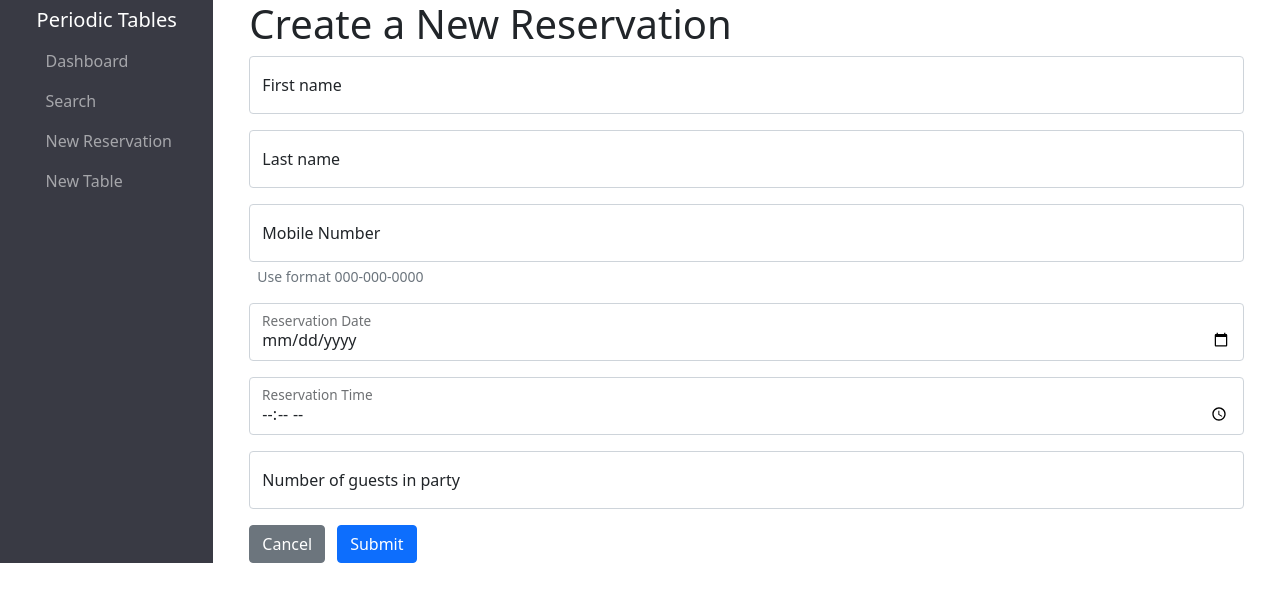
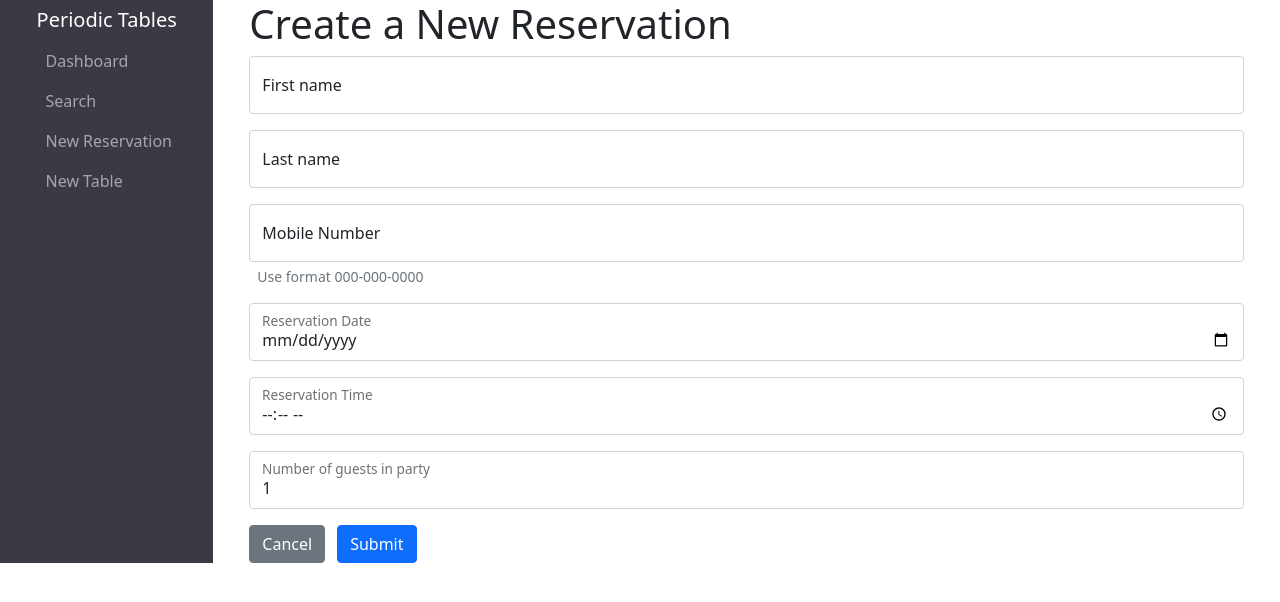
Before and after one commit to abtechsolutionagency/restaurant-reservations, a React (Create React App) app in the folder front-end/: page /reservations/new in a window 1280 px wide. Shown: the top 602 px of the page. Built offline with nearby package versions, Linux system fonts and the light colour scheme; a web font is replaced by a local one.

Commit message:
hooked up ReservationForm to reservation state

```diff
--- a/front-end/src/reservations/CreateReservation.js
+++ b/front-end/src/reservations/CreateReservation.js
@@ -1,10 +1,51 @@
-import React from "react";
+import React, { useState } from "react";
 import ReservationForm from "./ReservationForm";
 
 const CreateReservation = () => {
+  const [reservation, setReservation] = useState({
+    first_name: "",
+    last_name: "",
+    mobile_number: "",
+    reservation_date: "",
+    reservation_time: "",
+    people: 1,
+  });
+
+  const handleFirstNameChange = event => {
+    setReservation({ ...reservation, first_name: event.target.value });
+  };
+
+  const handleLastNameChange = event => {
+    setReservation({ ...reservation, last_name: event.target.value });
+  };
+
+  const handleMobileNumberChange = event => {
+    setReservation({ ...reservation, mobile_number: event.target.value });
+  };
+
+  const handleReservationDateChange = event => {
+    setReservation({ ...reservation, reservation_date: event.target.value });
+  };
+
+  const handleReservationTimeChange = event => {
+    setReservation({ ...reservation, reservation_time: event.target.value });
+  };
+
+  const handlePeopleNumberChange = event => {
+    setReservation({ ...reservation, people: Math.max(1, event.target.value) });
+  };
+
   return (
     <>
-      <ReservationForm />
+      <ReservationForm
+        reservation={reservation}
+        handleFirstNameChange={handleFirstNameChange}
+        handleLastNameChange={handleLastNameChange}
+        handleMobileNumberChange={handleMobileNumberChange}
+        handleReservationDateChange={handleReservationDateChange}
+        handleReservationTimeChange={handleReservationTimeChange}
+        handlePeopleNumberChange={handlePeopleNumberChange}
+      />
     </>
   );
 };
--- a/front-end/src/reservations/ReservationForm.js
+++ b/front-end/src/reservations/ReservationForm.js
@@ -1,6 +1,14 @@
 import React from "react";
 
-const ReservationForm = () => {
+const ReservationForm = ({
+  reservation,
+  handleFirstNameChange,
+  handleLastNameChange,
+  handleMobileNumberChange,
+  handleReservationDateChange,
+  handleReservationTimeChange,
+  handlePeopleNumberChange,
+}) => {
   //   const picker = document.getElementById("reservation_date");
   //   picker.addEventListener("input", function (e) {
   //     const day = new Date(this.value).getUTCDay();
@@ -23,6 +31,8 @@ const ReservationForm = () => {
             id="first_name"
             autoComplete={"off"}
             placeholder={"Customer's first name"}
+            value={reservation.first_name}
+            onChange={handleFirstNameChange}
             required
           />
           <label htmlFor="first_name" className="form-label">
@@ -37,6 +47,8 @@ const ReservationForm = () => {
             id="last_name"
             autoComplete={"off"}
             placeholder={"Customer's last name"}
+            value={reservation.last_name}
+            onChange={handleLastNameChange}
             required
           />
           <label htmlFor="last_name" className="form-label">
@@ -53,6 +65,8 @@ const ReservationForm = () => {
             autoComplete={"off"}
             placeholder={"123-456-7890"}
             maxLength={12}
+            value={reservation.mobile_number}
+            onChange={handleMobileNumberChange}
             required
           />
           <label htmlFor="mobile_number" className="form-label">
@@ -69,6 +83,8 @@ const ReservationForm = () => {
             placeholder="YYYY-MM-DD"
             min={new Date().toISOString().split("T")[0]}
             pattern="\d{4}-\d{2}-\d{2}"
+            value={reservation.reservation_date}
+            onChange={handleReservationDateChange}
             required
           />
           <label htmlFor="reservation_date" className="form-label">
@@ -83,6 +99,8 @@ const ReservationForm = () => {
             id="reservation_time"
             placeholder="HH:MM"
             pattern="[0-9]{2}:[0-9]{2}"
+            value={reservation.reservation_time}
+            onChange={handleReservationTimeChange}
             required
           />
           <label htmlFor="reservation_time" className="form-label">
@@ -96,6 +114,8 @@ const ReservationForm = () => {
             className="form-control"
             id="people"
             placeholder="1"
+            value={reservation.people}
+            onChange={handlePeopleNumberChange}
             required
           />
           <label htmlFor="people" className="form-label">
```
